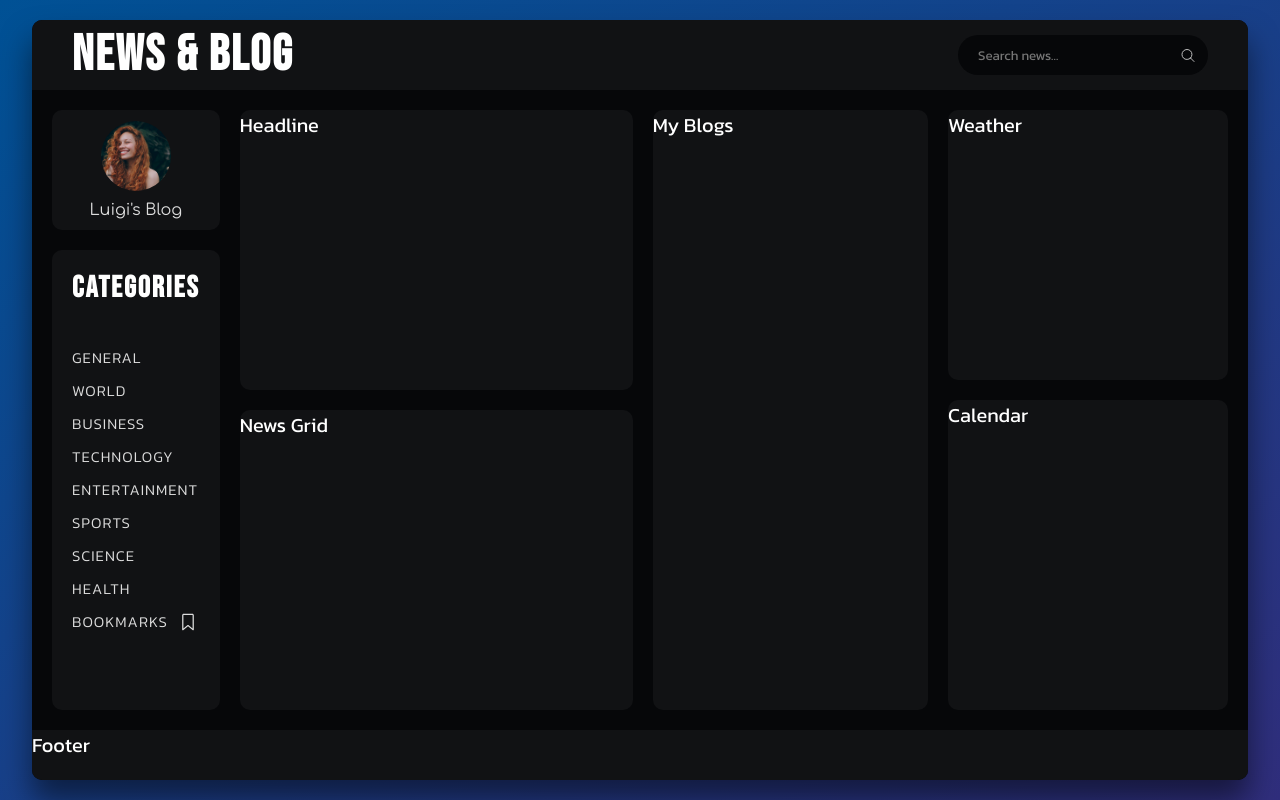
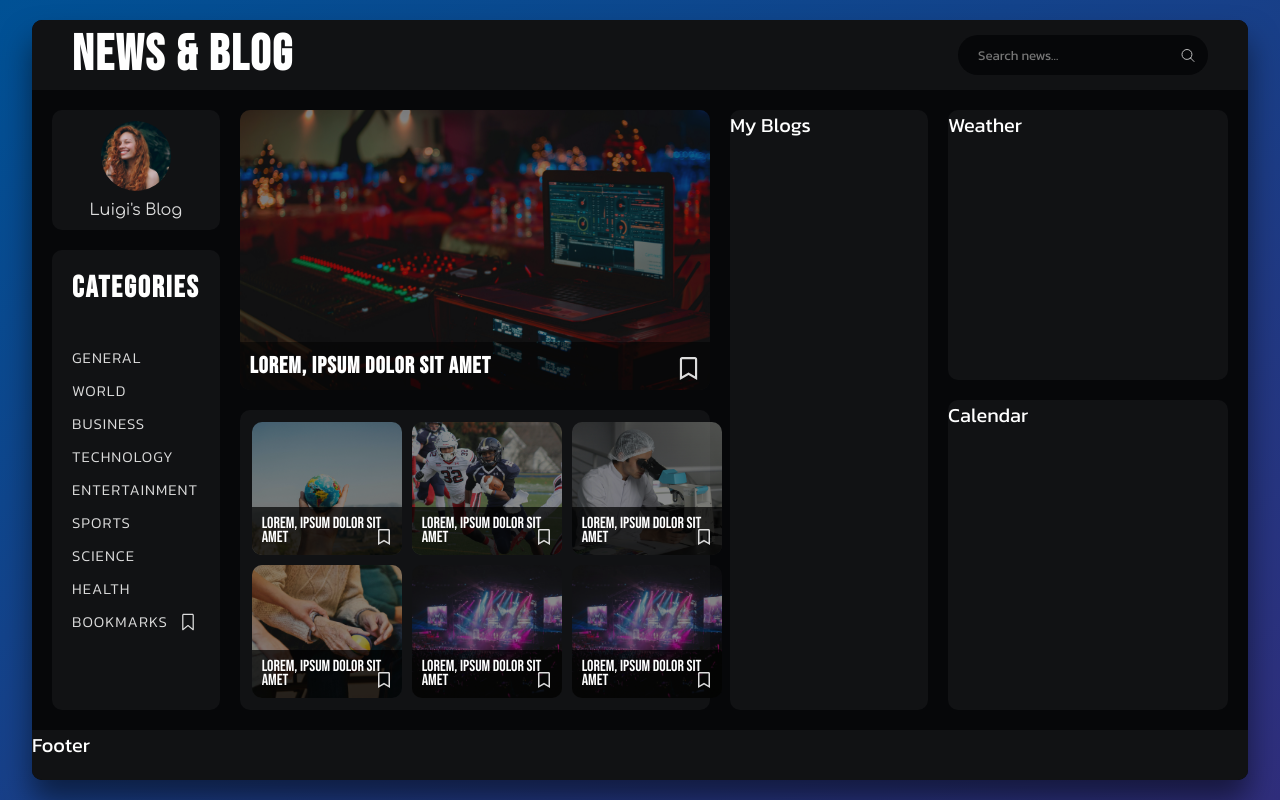
Before and after one commit to femmor/bloggy, a React (Vite) app: page / in a window 1280 px wide. Built offline with nearby package versions, Linux system fonts and the light colour scheme.

Commit message:
Customizing the news content

```diff
--- a/src/assets/styles/News.css
+++ b/src/assets/styles/News.css
@@ -155,6 +155,37 @@
     background-color: var(--main-black-color);
     border-radius: 1rem;
     margin-bottom: 2rem;
+    position: relative;
+}
+
+.headline-title {
+    width: 100%;
+    position: absolute;
+    bottom: 0;
+    left: 0;
+    padding: 1rem 4rem 1rem 1rem;
+    font-family: "Bebas Neue", sans-serif;
+    font-size: clamp(1.5rem, 1.8cqi, 3rem);
+    letter-spacing: .1rem;
+    color: #fff;
+    background-color: rgba(0, 0, 0, .5);
+    border-radius: 0 0 1rem 1rem;
+}
+
+.bookmark {
+    position: absolute;
+    bottom: 1rem;
+    right: 1rem;
+    color: #ddd;
+    cursor: pointer;
+}
+
+.headline img {
+    width: 100%;
+    height: 100%;
+    object-fit: cover;
+    border-radius: 1rem;
+    opacity: .5;
 }
 
 .news-grid {
@@ -162,6 +193,44 @@
     height: 50%;
     background-color: var(--main-black-color);
     border-radius: 1rem;
+    display: grid;
+    grid-template-columns: repeat(3, 1fr);
+    grid-template-rows: repeat(2, 1fr);
+    gap: 1rem;
+    padding: 1.2rem;
+    justify-items: center;
+    align-items: center;
+}
+
+.news-grid-item {
+    width: 100%;
+    height: 100%;
+    min-width:15rem;
+    border-radius: 1rem;
+    position: relative;
+}
+
+.news-grid-item img {
+    width: 100%;
+    height: 100%;
+    display: block;
+    object-fit: cover;
+    border-radius: 1rem;
+    opacity: .5;
+}
+
+.news-grid-item h3 {
+    position: absolute;
+    bottom: 0;
+    left: 0;
+    padding: 1rem 2rem 1rem 1rem;
+    font-family: "Bebas Neue", sans-serif;
+    font-size: 1.6rem;
+    font-weight: 300;
+    line-height: 1.4rem;
+    background-color: rgba(0, 0, 0, .7);
+    width: 100%;
+    border-radius: 0 0 1rem 1rem;
 }
 
 .blog-section {
--- a/src/components/News.jsx
+++ b/src/components/News.jsx
@@ -2,8 +2,17 @@ import { Weather, Calendar } from "../components";
 import "../assets/styles/News.css";
 import { HiOutlineMagnifyingGlass } from "react-icons/hi2";
 import { GoBookmark } from "react-icons/go";
+import { FaRegBookmark } from "react-icons/fa";
+
 
 import userImg from "../assets/images/user.jpg";
+import techImage from "../assets/images/tech.jpg";
+import sportsImg from "../assets/images/sports.jpg";
+import scienceImg from "../assets/images/science.jpg";
+import healthImg from "../assets/images/health.jpg";
+import entertainmentImg from "../assets/images/entertainment.jpg";
+import worldImg from "../assets/images/entertainment.jpg";
+import nationImg from "../assets/images/world.jpg";
 
 const News = () => {
   return (
@@ -63,8 +72,51 @@ const News = () => {
           </nav>
         </div>
         <div className="news-section">
-          <div className="headline">Headline</div>
-          <div className="news-grid">News Grid</div>
+          <div className="headline">
+            <img src={techImage} alt="Headline image" />
+            <h2 className="headline-title">
+              Lorem, ipsum dolor sit amet <FaRegBookmark className="bookmark"/>
+
+            </h2>
+          </div>
+          <div className="news-grid">
+            <div className="news-grid-item">
+              <img src={nationImg} alt="Worlds image" />
+              <h3 className="news-title">
+                Lorem, ipsum dolor sit amet <FaRegBookmark className="bookmark"/>
+              </h3>
+            </div>
+            <div className="news-grid-item">
+              <img src={sportsImg} alt="Sports image" />
+              <h3 className="news-title">
+                Lorem, ipsum dolor sit amet <FaRegBookmark className="bookmark"/>
+              </h3>
+            </div>
+            <div className="news-grid-item">
+              <img src={scienceImg} alt="Science image" />
+              <h3 className="news-title">
+                Lorem, ipsum dolor sit amet <FaRegBookmark className="bookmark"/>
+              </h3>
+            </div>
+            <div className="news-grid-item">
+              <img src={healthImg} alt="Health image" />
+              <h3 className="news-title">
+                Lorem, ipsum dolor sit amet <FaRegBookmark className="bookmark"/>
+              </h3>
+            </div>
+            <div className="news-grid-item">
+              <img src={entertainmentImg} alt="Entertainment image" />
+              <h3 className="news-title">
+                Lorem, ipsum dolor sit amet <FaRegBookmark className="bookmark"/>
+              </h3>
+            </div>
+            <div className="news-grid-item">
+              <img src={worldImg} alt="Entertainment image" />
+              <h3 className="news-title">
+                Lorem, ipsum dolor sit amet <FaRegBookmark className="bookmark"/>
+              </h3>
+            </div>
+          </div>
         </div>
         <div className="blog-section">My Blogs</div>
         <div className="weather-calendar">
```
